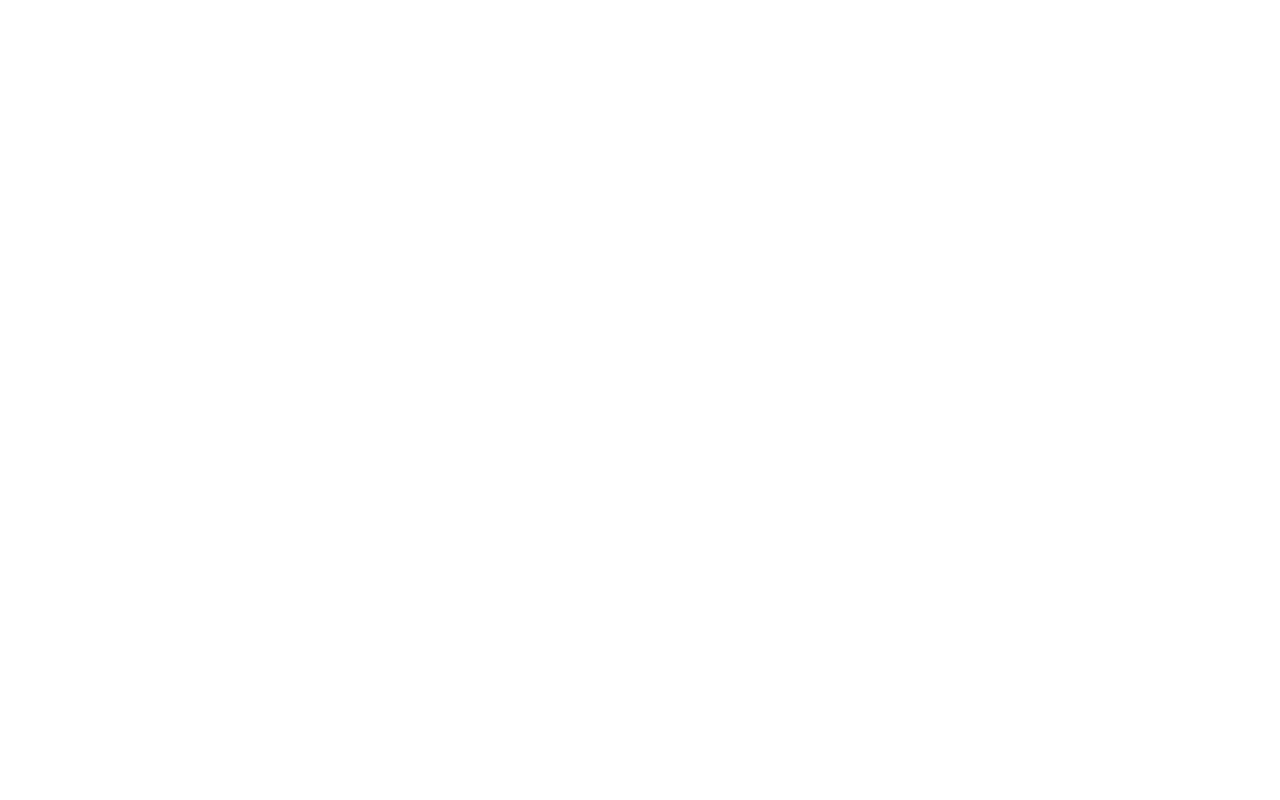
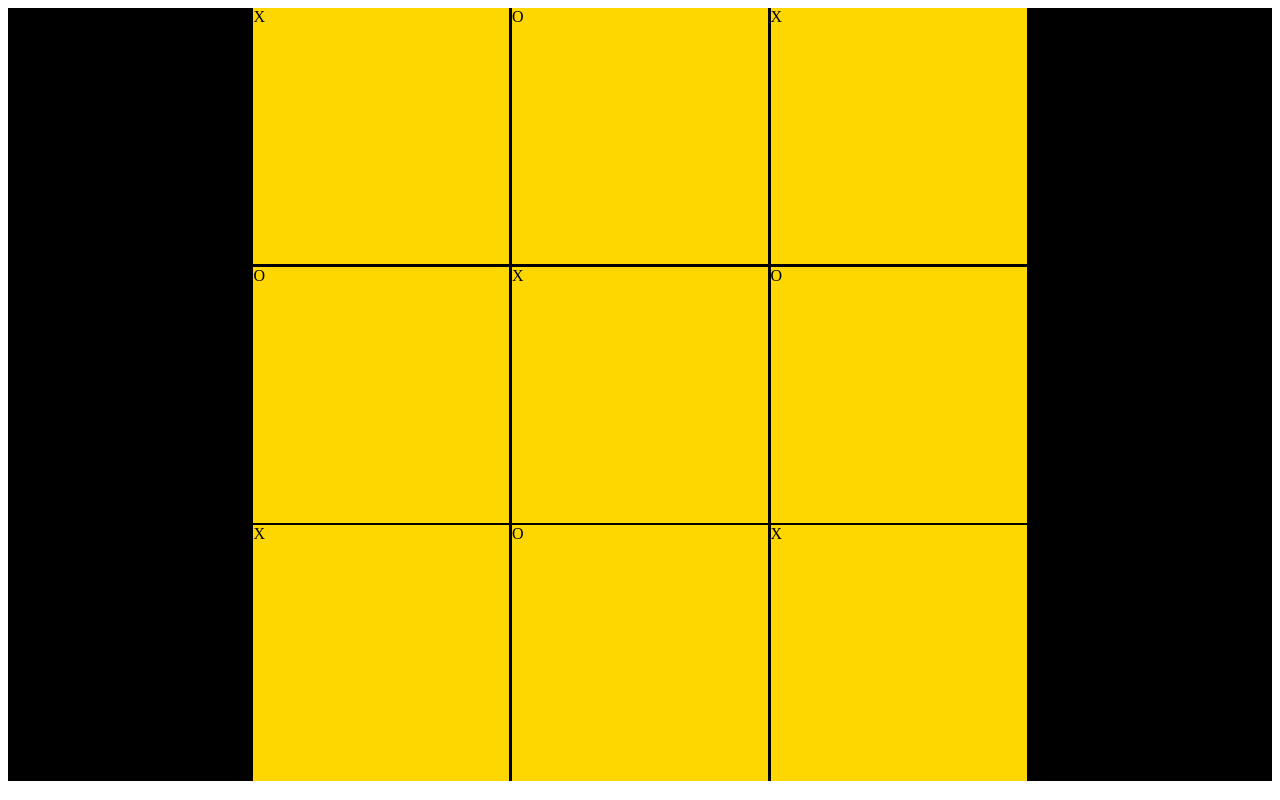
Before and after one commit to cadnr/tictactoe, a website: page index.html in a window 1280 px wide. Drawn offline with Linux system fonts and the light colour scheme.

Commit message:
Add a dummy board and a fuction to display the current state

```diff
--- a/index.html
+++ b/index.html
@@ -1,13 +1,24 @@
 <!DOCTYPE html>
 <html lang="en">
   <head>
-  <meta charset="UTF-8">
-  <meta http-equiv="X-UA-Compatible" content="IE=edge">
-  <meta name="viewport" content="width=device-width, initial-scale=1.0">
+    <meta charset="UTF-8" />
+    <meta http-equiv="X-UA-Compatible" content="IE=edge" />
+    <meta name="viewport" content="width=device-width, initial-scale=1.0" />
     <title>Document</title>
-  <link rel="stylesheet" href="style.css">
+    <link rel="stylesheet" href="style.css" />
   </head>
   <body>
+    <div class="gameboard">
+      <div id="s11" class="square"></div>
+      <div id="s12" class="square"></div>
+      <div id="s13" class="square"></div>
+      <div id="s21" class="square"></div>
+      <div id="s22" class="square"></div>
+      <div id="s23" class="square"></div>
+      <div id="s31" class="square"></div>
+      <div id="s32" class="square"></div>
+      <div id="s33" class="square"></div>
+    </div>
     <script src="javascript.js"></script>
   </body>
 </html>
--- a/javascript.js
+++ b/javascript.js
@@ -1,3 +1,38 @@
 /* eslint-disable strict */
 
 'use strict';
+
+const gameboard = (() => {
+  let board = [
+    ['X', 'O', 'X'],
+    ['O', 'X', 'O'],
+    ['X', 'O', 'X'],
+  ];
+  const getBoard = () => board;
+  return { getBoard };
+})();
+
+const displayController = (() => {
+  const boardNode = document.querySelector('div.gameboard');
+  const updateBoard = (boardState) => {
+    console.dir(boardNode);
+    console.table(boardState);
+    for (let r = 1; r <= 3; r += 1) {
+      for (let i = 1; i <= 3; i += 1) {
+        const square = document.querySelector(`#s${r}${i}`);
+        square.textContent = boardState[r - 1][i - 1];
+        console.log(square);
+      }
+    }
+  };
+  return { updateBoard };
+})();
+
+const game = (() => {
+  const init = () => {
+    displayController.updateBoard(gameboard.getBoard());
+  };
+  return { init };
+})();
+
+game.init();
--- a/style.css
+++ b/style.css
@@ -0,0 +1,14 @@
+.gameboard {
+  display: grid;
+  grid-template-columns: 20vw 20vw 20vw;
+  grid-template-rows: 20vw 20vw 20vw;
+  justify-content: center;
+  align-items: center;
+  grid-gap: 0.2vw;
+  background-color: black;
+}
+
+.square {
+  background-color: gold;
+  height: 100%;
+}
```
Lines whose indentation alone changed are shown as unchanged.
